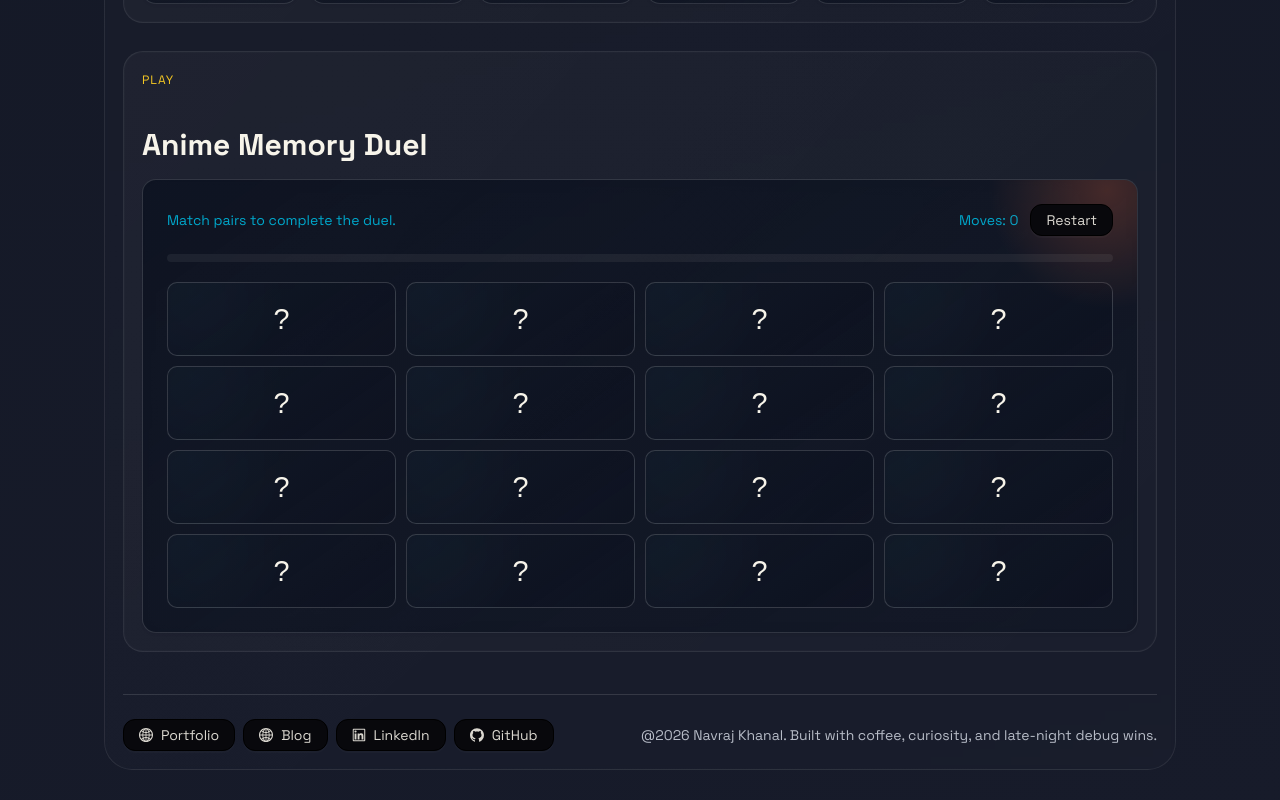
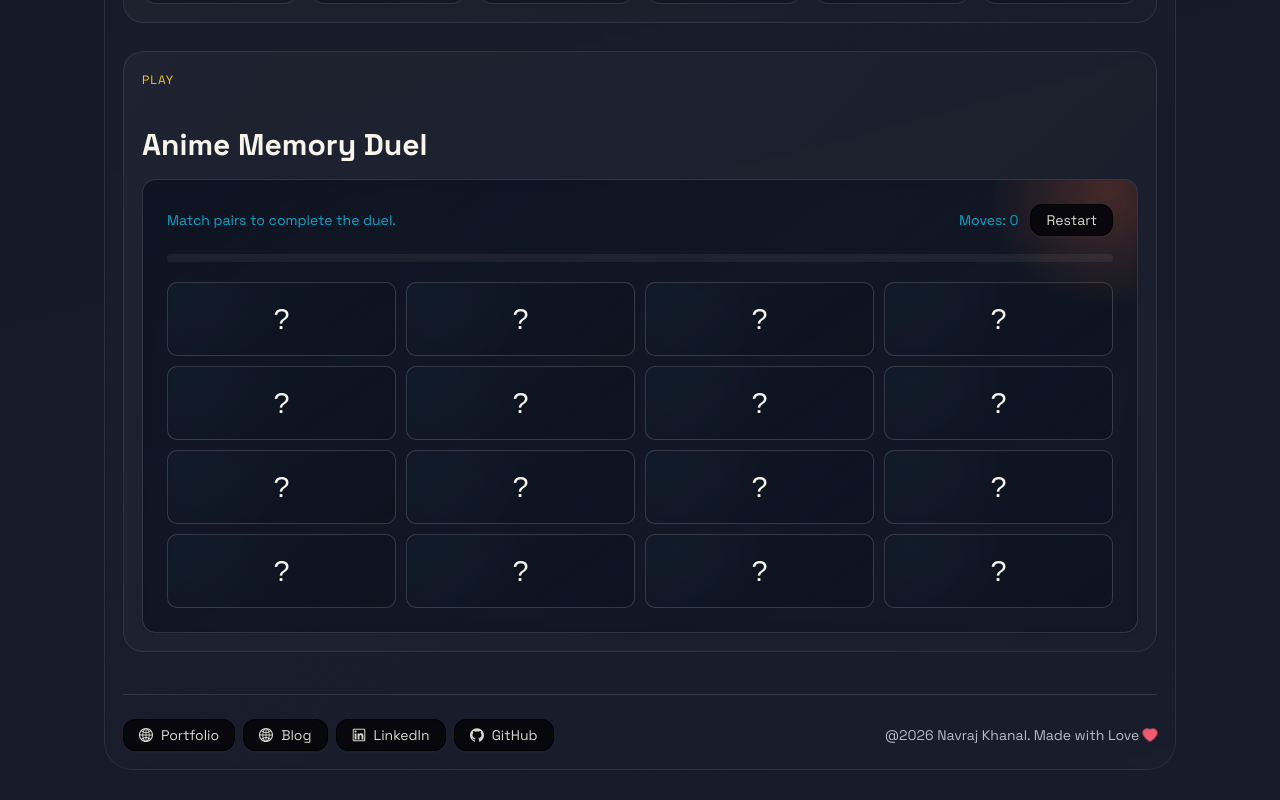
Before and after one commit to NavTheRaj/portfolio-navraj, a React (Vite) app: page / in a window 1280 px wide. Shown: the part 5882-6682 px from the top of the page. Built offline with nearby package versions, Linux system fonts and the light colour scheme.

Commit message:
Portfolio website

```diff
--- a/src/presentation/components/FooterSection.tsx
+++ b/src/presentation/components/FooterSection.tsx
@@ -1,5 +1,10 @@
 import { Button, Space, Typography } from "antd";
-import { LinkedinOutlined, GithubOutlined, GlobalOutlined } from "@ant-design/icons";
+import {
+  LinkedinOutlined,
+  GithubOutlined,
+  GlobalOutlined,
+  HeartFilled
+} from "@ant-design/icons";
 import type { SocialLink } from "@domain/entities/portfolio";
 
 type FooterSectionProps = {
@@ -33,7 +38,8 @@ export function FooterSection({ fullName, socials }: FooterSectionProps) {
         ))}
       </Space>
       <Typography.Text className="footer-copy">
-        @{year} {fullName}. Built with coffee, curiosity, and late-night debug wins.
+        @{year} {fullName}. Made with Love{" "}
+        <HeartFilled className="footer-heart" />
       </Typography.Text>
     </footer>
   );
--- a/src/presentation/styles/global.css
+++ b/src/presentation/styles/global.css
@@ -599,6 +599,25 @@ body {
   color: var(--text-dim);
 }
 
+.footer-heart {
+  color: #ff5d73;
+  display: inline-block;
+  animation: footerHeartPulse 1.2s ease-in-out infinite;
+  transform-origin: center;
+}
+
+@keyframes footerHeartPulse {
+  0%,
+  100% {
+    transform: scale(1);
+    opacity: 0.92;
+  }
+  50% {
+    transform: scale(1.2);
+    opacity: 1;
+  }
+}
+
 .loading-shell {
   min-height: 100vh;
   display: grid;
```
